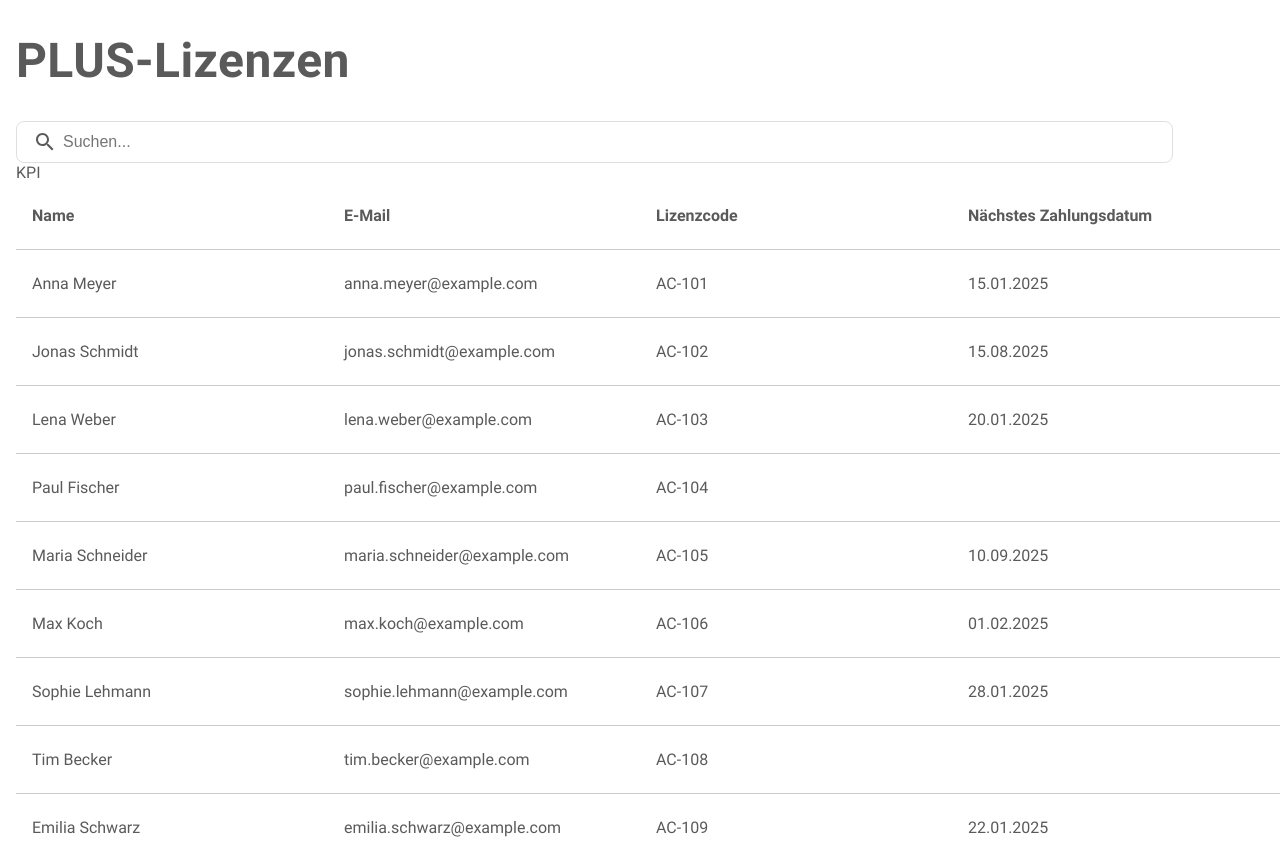
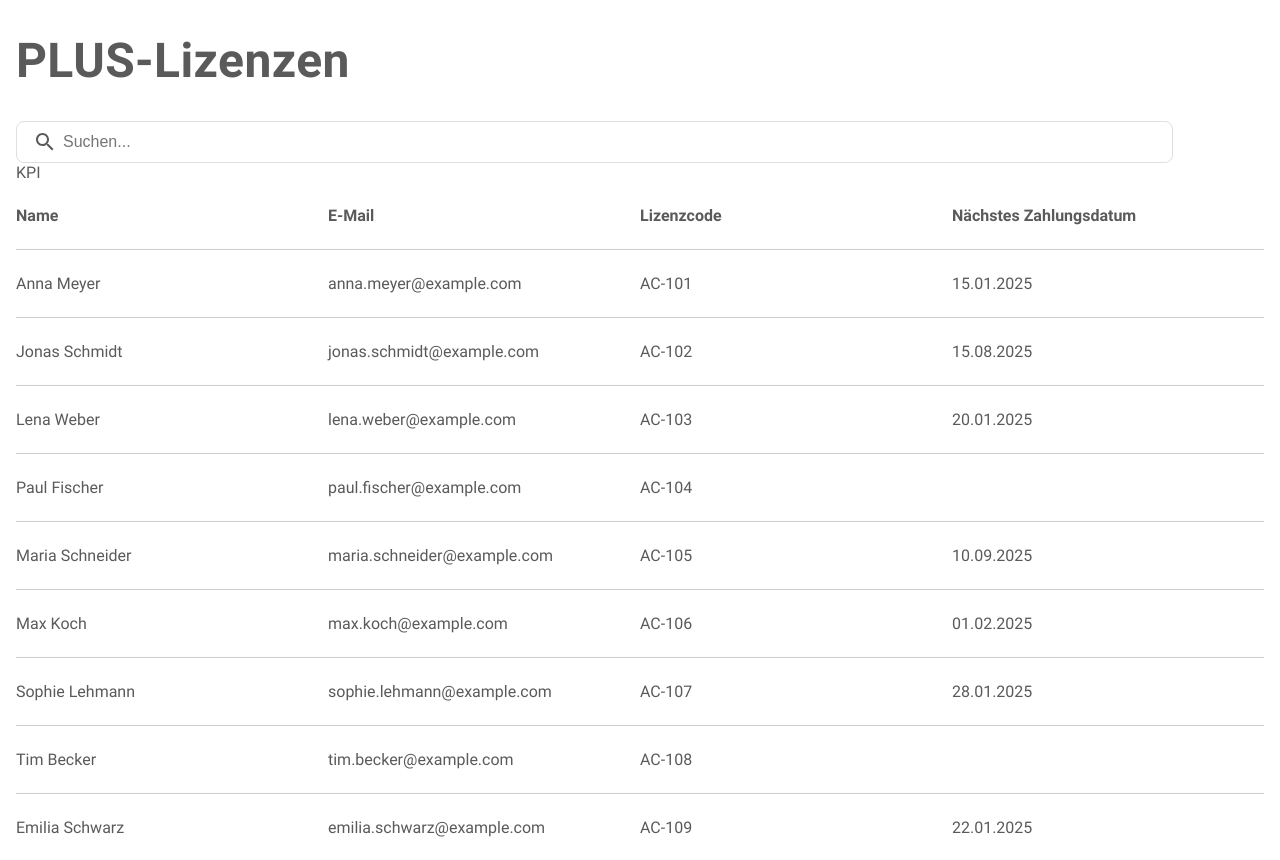
Before and after one commit to claraw-19/plus, a Next.js app: page / in a window 1280 px wide. Built offline with nearby package versions, Linux system fonts and the light colour scheme.

Commit message:
fix horizontal scrolling

```diff
--- a/components/Plus/UserCard.jsx
+++ b/components/Plus/UserCard.jsx
@@ -7,7 +7,7 @@ const Styled = {
     all: unset;
     display: flex;
     justify-content: space-between;
-    padding: 8px 16px;
+    padding: 8px 0;
     border-bottom: 1px solid #ccc;
     background-color: ${({ $isOpen, theme }) =>
       $isOpen ? theme.colors.grey7 : theme.colors.white};
--- a/components/Plus/UserListHeader.jsx
+++ b/components/Plus/UserListHeader.jsx
@@ -5,7 +5,7 @@ const Styled = {
     width: 100%;
     display: flex;
     justify-content: space-between;
-    padding: 8px 16px;
+    padding: 8px 0;
     border-bottom: 1px solid #ccc;
     &:hover {
       background-color: ${({ theme }) => theme.colors.gray4};
```
